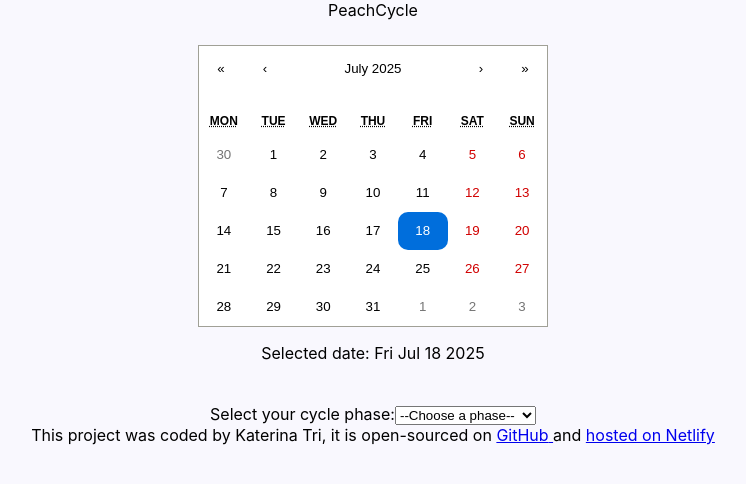
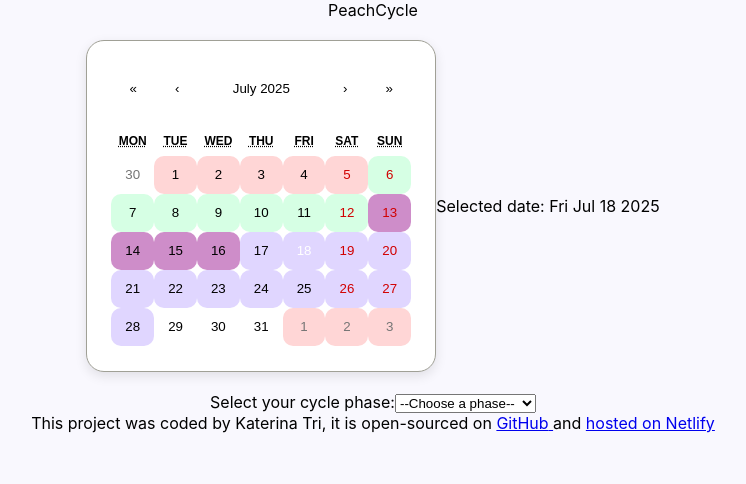
Before and after one commit to EkateriniTri/PeachCycle, a React (Create React App) app: page / in a window 1280 px wide. Shown: the top 484 px of the page, without its empty margins (267-1013 px from the left). Built offline with nearby package versions, Linux system fonts and the light colour scheme.

Commit message:
fixes in CalendarView CSS

```diff
--- a/src/CalendarView.css
+++ b/src/CalendarView.css
@@ -1,29 +1,33 @@
-.calendar-container {
+.react-calendar {
+  overflow: hidden;
+  padding: 25px 24px !important;
+  border-radius: 18px !important;
+  box-shadow: 0 4px 12px rgba(0, 0, 0, 0.1);
+}
+
+.CalendarView {
   display: flex;
   justify-content: center;
-  padding: 25px 24px;
-}
-
-.Calendar {
-  margin-left: 50px;
+  align-items: center;
+  padding: 20px;
 }
 
 .menstrual {
-  background-color: #ffd6d6;
-  border-radius: 10px;
+  background-color: #ffd6d6 !important;
+  border-radius: 10px !important;
 }
 
 .follicular {
-  background-color: #d6ffe4;
-  border-radius: 10px;
+  background-color: #d6ffe4 !important;
+  border-radius: 10px !important;
 }
 
 .ovulation {
-  background-color: hsl(305, 40%, 68%);
-  border-radius: 10px;
+  background-color: hsl(305, 40%, 68%) !important;
+  border-radius: 10px !important;
 }
 
 .luteal {
-  background-color: #e0d6ff;
-  border-radius: 10px;
+  background-color: #e0d6ff !important;
+  border-radius: 10px !important;
 }
--- a/src/CalendarView.js
+++ b/src/CalendarView.js
@@ -1,12 +1,13 @@
 import React, { useState } from "react";
 import Calendar from "react-calendar";
 import "react-calendar/dist/Calendar.css";
+import "./CalendarView.css";
 
 export default function CalendarView() {
   const [date, setDate] = useState(new Date());
 
   return (
-    <div>
+    <div className="CalendarView">
       <Calendar
         onChange={setDate}
         value={date}
--- a/src/CycleSelector.js
+++ b/src/CycleSelector.js
@@ -4,6 +4,7 @@ import PhaseRange from "./PhaseRange";
 import PhaseDescription from "./PhaseDescription";
 import PhaseFood from "./PhaseFood";
 import PhaseLifestyle from "./PhaseLifestyle";
+import "./CalendarView.css";
 
 export default function CycleSelector() {
   const [selectedPhase, setSelectedPhase] = useState("");
```
